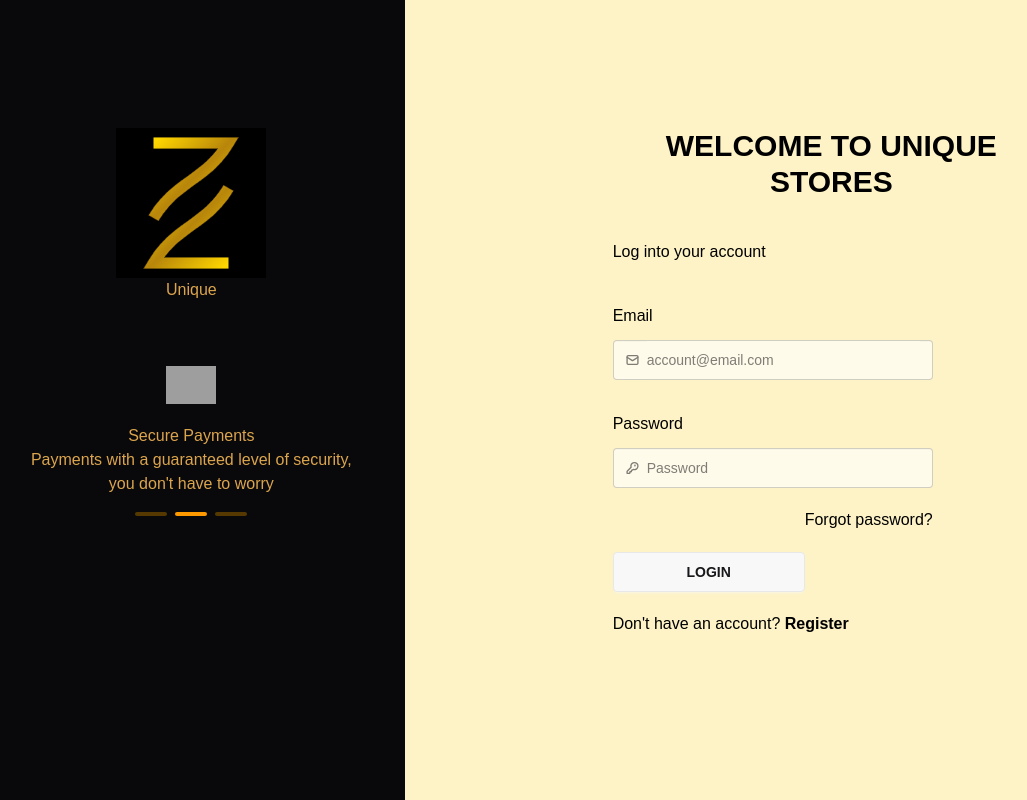
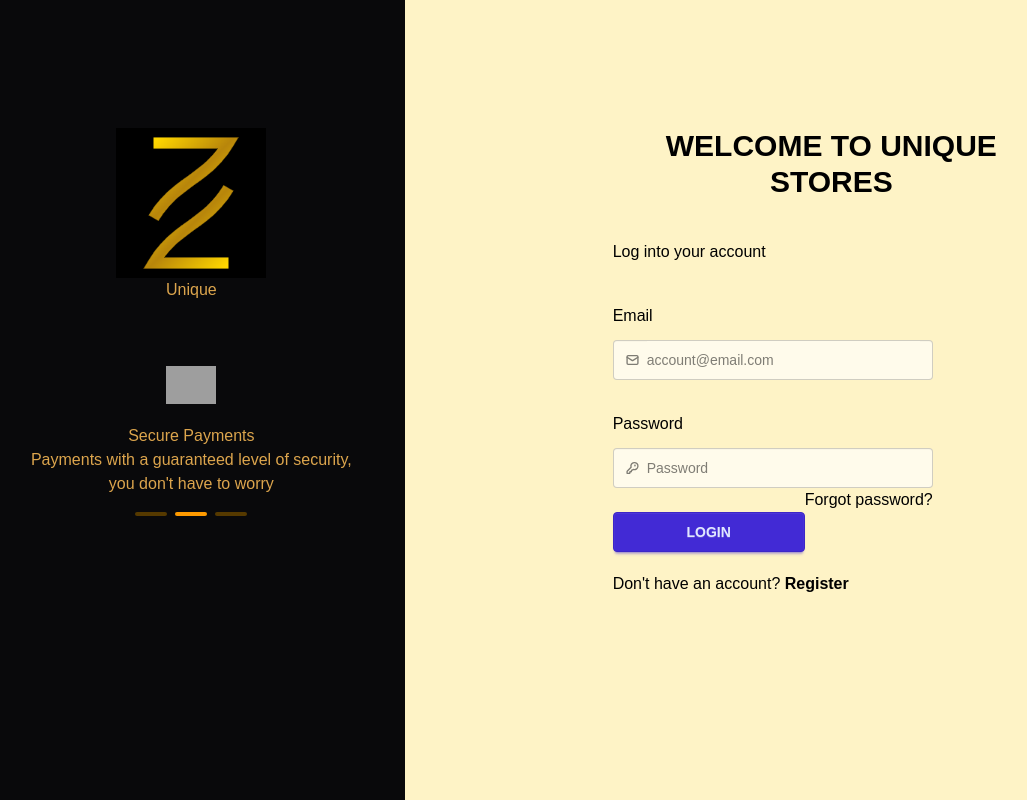
Before and after one commit to Libraprime/Unigue, a Next.js app: page /login in a window 1280 px wide. Shown: the whole page, without its empty margins (22-1049 px from the left). Built offline with nearby package versions, Linux system fonts and the light colour scheme; no server answers; grey boxes are pictures that could not be loaded.

Commit message:
made some adjustments to the login screen

```diff
--- a/lib/firebase.ts
+++ b/lib/firebase.ts
@@ -1,10 +1,9 @@
-// firebase.js
-import { initializeApp } from "firebase/app";
-import { getAnalytics } from "firebase/analytics";
-import { getFirestore } from "firebase/firestore"; // Adding Firestore as a common example
+import { initializeApp } from 'firebase/app';
+import { getAuth } from 'firebase/auth';
+import { getFirestore } from 'firebase/firestore';
+import { getAnalytics } from 'firebase/analytics';
 
 // Your web app's Firebase configuration using environment variables
-// IMPORTANT: These variables must be prefixed with `NEXT_PUBLIC_` to be used on the client-side
 const firebaseConfig = {
   apiKey: process.env.NEXT_PUBLIC_FIREBASE_API_KEY,
   authDomain: process.env.NEXT_PUBLIC_FIREBASE_AUTH_DOMAIN,
@@ -12,15 +11,25 @@ const firebaseConfig = {
   storageBucket: process.env.NEXT_PUBLIC_FIREBASE_STORAGE_BUCKET,
   messagingSenderId: process.env.NEXT_PUBLIC_FIREBASE_MESSAGING_SENDER_ID,
   appId: process.env.NEXT_PUBLIC_FIREBASE_APP_ID,
-  measurementId: process.env.NEXT_PUBLIC_FIREBASE_MEASUREMENT_ID
+  measurementId: process.env.NEXT_PUBLIC_FIREBASE_MEASUREMENT_ID,
 };
 
 // Initialize Firebase
 const app = initializeApp(firebaseConfig);
 
-// Initialize Firebase services
-const analytics = getAnalytics(app);
-const db = getFirestore(app); // Initializing Firestore
+// Initialize Firebase services conditionally on the client-side
+let analytics;
+let db;
+let auth;
 
-// Export the initialized services so you can use them throughout your app
-export { app, analytics, db };
+if (typeof window !== 'undefined') {
+  analytics = getAnalytics(app);
+  db = getFirestore(app);
+  auth = getAuth(app);
+} else {
+  // On the server, we only need auth
+  auth = getAuth(app);
+}
+
+// Export the initialized services
+export { app, analytics, db, auth };
--- a/src/app/(auth)/login/login.tsx
+++ b/src/app/(auth)/login/login.tsx
@@ -1,71 +1,113 @@
-import React from "react";
-import Link from "next/link";
+'use client';
+import React, { useState } from 'react';
+import { getAuth, signInWithEmailAndPassword } from 'firebase/auth';
+import { app } from '../../../../lib/firebase';
 
-export default function login() {
+// Get the auth instance using the initialized app
+const auth = getAuth(app);
+
+export default function Login() {
+  const [email, setEmail] = useState('');
+  const [password, setPassword] = useState('');
+  const [loading, setLoading] = useState(false);
+  const [error, setError] = useState<string | null>(null);
+
+  const handleLogin = async (e: React.FormEvent) => {
+    e.preventDefault();
+    setLoading(true);
+    setError(null);
+
+    try {
+      await signInWithEmailAndPassword(auth, email, password);
+      // Login successful, you can redirect the user or update UI here
+      console.log('Login successful!');
+    } catch (err: any) {
+      // Handle different Firebase authentication errors
+      let errorMessage = 'An unexpected error occurred.';
+      if (err.code === 'auth/invalid-email') {
+        errorMessage = 'The email address is not valid.';
+      } else if (err.code === 'auth/user-not-found' || err.code === 'auth/wrong-password') {
+        errorMessage = 'Invalid email or password.';
+      } else if (err.code === 'auth/invalid-credential') {
+        errorMessage = 'Invalid email or password.';
+      }
+
+      setError(errorMessage);
+    } finally {
+      setLoading(false);
+    }
+  };
+
   return (
-    <div className="h-screen text-black flex flex-col mx-5 md:mx-52 items-start">
-      <h1 className="text-center font-bold text-3xl mt-5 md:mt-32 uppercase">Welcome to unique stores</h1>
-      <p className="pt-10">Log into your account</p>
+    <div className='h-screen text-black flex flex-col mx-5 md:mx-52 items-start'>
+      <h1 className='text-center font-bold text-3xl mt-5 md:mt-32 uppercase'>Welcome to unique stores</h1>
+      <p className='pt-10'>Log into your account</p>
 
-
-      <p className="pt-10 pb-3">Email</p>
-      <label htmlFor="Email" className="input validator bg-amber-50">
-        <svg className="h-[1em] opacity-50" xmlns="http://www.w3.org/2000/svg" viewBox="0 0 24 24">
+      <form onSubmit={handleLogin} className='w-full'>
+        <p className='pt-10 pb-3'>Email</p>
+        <label htmlFor='email' className='input validator bg-amber-50'>
+          <svg className='h-[1em] opacity-50' xmlns='http://www.w3.org/2000/svg' viewBox='0 0 24 24'>
             <g
-            strokeLinejoin="round"
-            strokeLinecap="round"
-            strokeWidth="2.5"
-            fill="none"
-            stroke="currentColor"
+              strokeLinejoin='round'
+              strokeLinecap='round'
+              strokeWidth='2.5'
+              fill='none'
+              stroke='currentColor'
             >
-            <rect width="20" height="16" x="2" y="4" rx="2"></rect>
-            <path d="m22 7-8.97 5.7a1.94 1.94 0 0 1-2.06 0L2 7"></path>
+              <rect width='20' height='16' x='2' y='4' rx='2'></rect>
+              <path d='m22 7-8.97 5.7a1.94 1.94 0 0 1-2.06 0L2 7'></path>
             </g>
           </svg>
-
           <input
-          type="email"
-          name="email"
-          placeholder="account@email.com"
-          id="email"
-          className="bg-amber-50"
+            type='email'
+            name='email'
+            placeholder='account@email.com'
+            id='email'
+            className='bg-amber-50'
+            value={email}
+            onChange={(e) => setEmail(e.target.value)}
           />
         </label>
 
-
-      <p className="pt-8 pb-3">Password</p>
-      <label className="input validator bg-amber-50" htmlFor="Password">
-        <svg className="h-[1em] opacity-50" xmlns="http://www.w3.org/2000/svg" viewBox="0 0 24 24">
+        <p className='pt-8 pb-3'>Password</p>
+        <label className='input validator bg-amber-50' htmlFor='password'>
+          <svg className='h-[1em] opacity-50' xmlns='http://www.w3.org/2000/svg' viewBox='0 0 24 24'>
             <g
-            strokeLinejoin="round"
-            strokeLinecap="round"
-            strokeWidth="2.5"
-            fill="none"
-            stroke="currentColor"
+              strokeLinejoin='round'
+              strokeLinecap='round'
+              strokeWidth='2.5'
+              fill='none'
+              stroke='currentColor'
             >
-            <path
-              d="M2.586 17.414A2 2 0 0 0 2 18.828V21a1 1 0 0 0 1 1h3a1 1 0 0 0 1-1v-1a1 1 0 0 1 1-1h1a1 1 0 0 0 1-1v-1a1 1 0 0 1 1-1h.172a2 2 0 0 0 1.414-.586l.814-.814a6.5 6.5 0 1 0-4-4z"
-            ></path>
-            <circle cx="16.5" cy="7.5" r=".5" fill="currentColor"></circle>
+              <path d='M2.586 17.414A2 2 0 0 0 2 18.828V21a1 1 0 0 0 1 1h3a1 1 0 0 0 1-1v-1a1 1 0 0 1 1-1h1a1 1 0 0 0 1-1v-1a1 1 0 0 1 1-1h.172a2 2 0 0 0 1.414-.586l.814-.814a6.5 6.5 0 1 0-4-4z'></path>
+              <circle cx='16.5' cy='7.5' r='.5' fill='currentColor'></circle>
             </g>
           </svg>
-
           <input
-          type="password"
+            type='password'
             required
-          placeholder="Password"
-          id="password"
-          name="password"
-          pattern="(?=.*\d)(?=.*[a-z])(?=.*[A-Z]).{8,}"
-          title="Must be more than 8 characters, including number, lowercase letter, uppercase letter"
+            placeholder='Password'
+            id='password'
+            name='password'
+            value={password}
+            onChange={(e) => setPassword(e.target.value)}
           />
         </label>
 
-      <Link href='/forgot-password' className="py-5 ml-48">Forgot password?</Link>
+        <a href='/forgot-password' className='py-5 ml-48'>
+          Forgot password?
+        </a>
 
-      <button className="btn w-48">LOGIN</button>
+        {error && <p className='text-red-500'>{error}</p>}
 
-      <p className="py-5">Don't have an account? <Link href='/signUp' className="font-semibold">Register</Link></p>
+        <button className='btn btn-primary w-48' type='submit' disabled={loading}>
+          {loading ? 'Logging In...' : 'LOGIN'}
+        </button>
+
+        <p className='py-5'>
+          Don't have an account? <a href='/signUp' className='font-semibold'>Register</a>
+        </p>
+      </form>
     </div>
   );
 }
```
Lines whose indentation alone changed are shown as unchanged.
